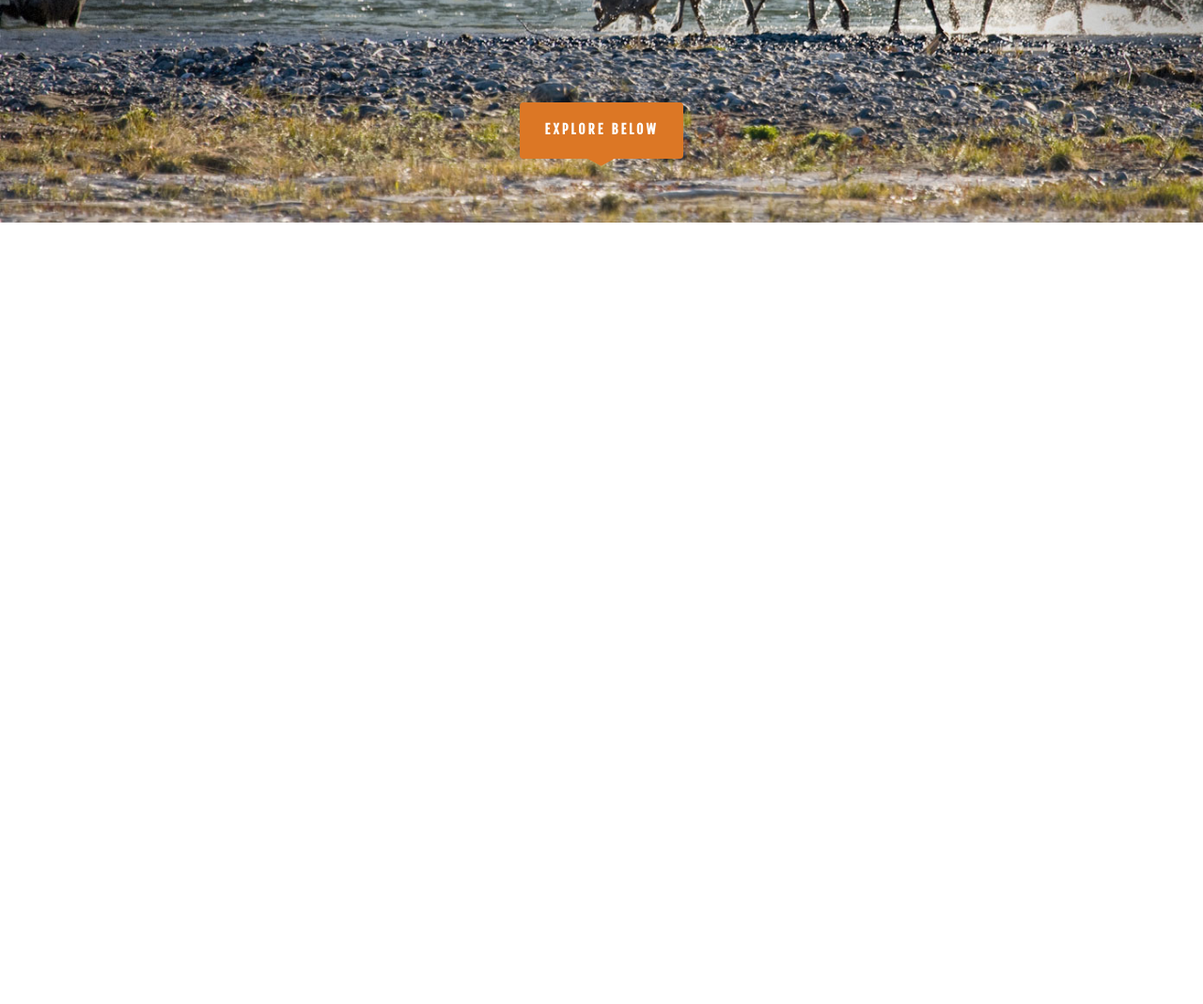
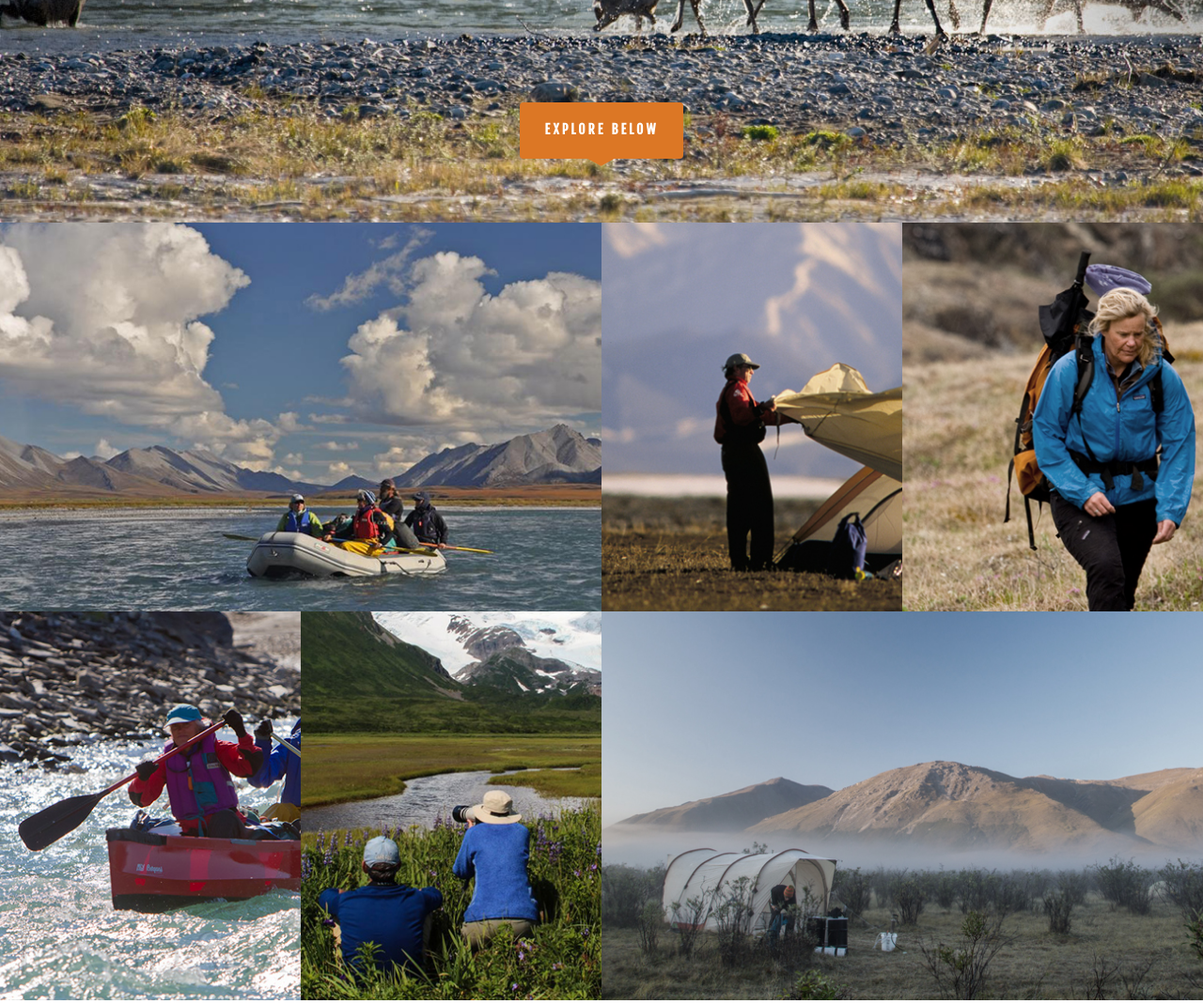
Before and after one commit to ferociousfox/wild-alaska-mockup, a plain HTML site: page index.html in a window 1280 px wide. Shown: the part 563-1632 px from the top of the page at 94% size. Before the commit the page ends 800 px from the top, so only its background shows below. Drawn offline with Linux system fonts and the light colour scheme; a web font is replaced by a local one.

Commit message:
create grid, add image, and stylize gallery section

```diff
--- a/index.html
+++ b/index.html
@@ -39,5 +39,26 @@
         <img src="img/orange-arrow.png" alt="Stubby arrow">
       </div>
     </div><!--hero-->
+    <div class="gallery">
+      <div class="rafting">
+        <img src="img/raft.jpg" alt="wrafting yo">
+      </div>
+      <div class="base-camp">
+        <img src="img/basecamp.jpg" alt="climb some shit!">
+      </div>
+      <div class="backpacking">
+        <img src="img/backpacking.jpg" alt="walk somewhere neat">
+      </div>
+      <div class="canoe">
+        <img src="img/canoe.jpg" alt="get your float on">
+      </div>
+      <div class="photo">
+        <img src="img/photo.jpg" alt="pictures">
+      </div>
+      <div class="custom">
+        <img src="img/mountain.jpg" alt="imagine it">
+      </div>
+
+    </div><!--gallery-->
   </body>
 </html>
--- /dev/null
+++ b/sass/layout/_gallery.scss
@@ -0,0 +1,24 @@
+.gallery {
+  display: grid;
+  grid-template-columns: 25% 25% 25% 25%;
+  grid-template-rows: 50% 50%;
+  height: 828px;
+
+  img {
+    object-fit: cover;
+    width: 100%;
+    height: 100%;
+
+  }
+}
+
+.rafting {
+  grid-column-start: 1;
+  grid-column-end: 3;
+}
+
+.custom {
+  grid-row: 2;
+  grid-column-start: 3;
+  grid-column-end: 5;
+}
--- a/sass/layout/_header.scss
+++ b/sass/layout/_header.scss
@@ -5,12 +5,9 @@
   align-items: center;
   height: 100px;
   min-width: 1154px;
+  margin-top: 45.6px;
   .logo img {
     display: inline;
-  }
-  li {
-    display:inline;
-    margin-right: 30px;
   }
 }
 
--- a/sass/layout/_module.scss
+++ b/sass/layout/_module.scss
@@ -1 +1 @@
-@import 'header', 'hero', 'navigation';
+@import 'header', 'hero', 'navigation', 'gallery';
--- a/sass/layout/_navigation.scss
+++ b/sass/layout/_navigation.scss
@@ -1,2 +1,4 @@
-li {
+nav li {
+  display:inline;
+  margin-right: 30px;
 }
```
Also changed, not shown: css/main.css, img/backpacking.jpg (renamed from img/home-backpacking.jpg), img/basecamp.jpg (renamed from img/home-basecamp.jpg), img/canoe.jpg (renamed from img/home-canoe.jpg), img/mountain.jpg (renamed from img/home-mountain.jpg), img/photo.jpg (renamed from img/home-photo.jpg), img/raft.jpg (renamed from img/home-raft.jpg), 1 other file.
